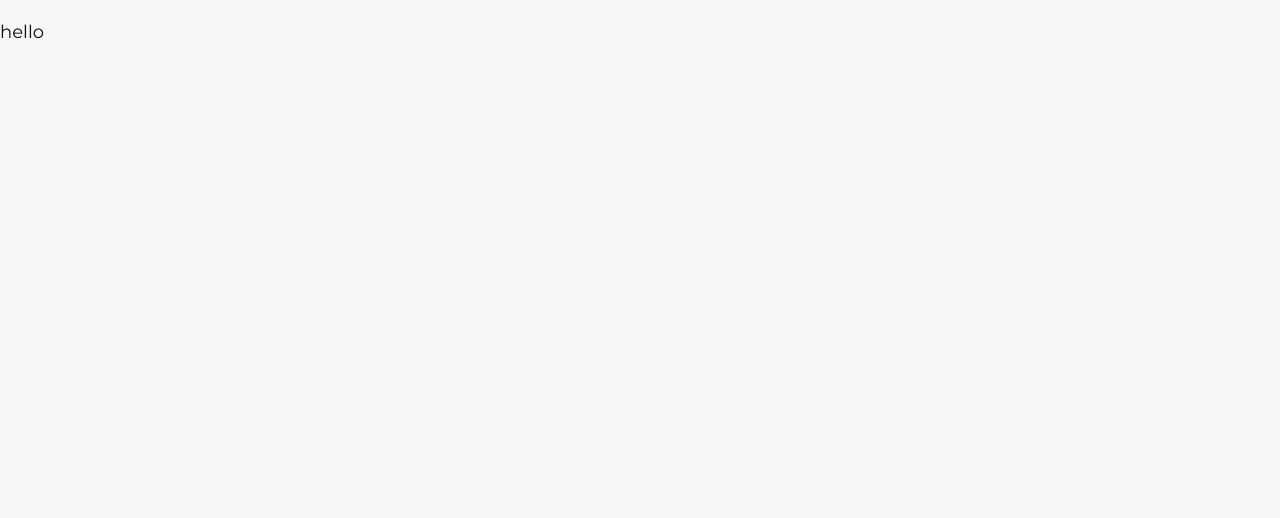
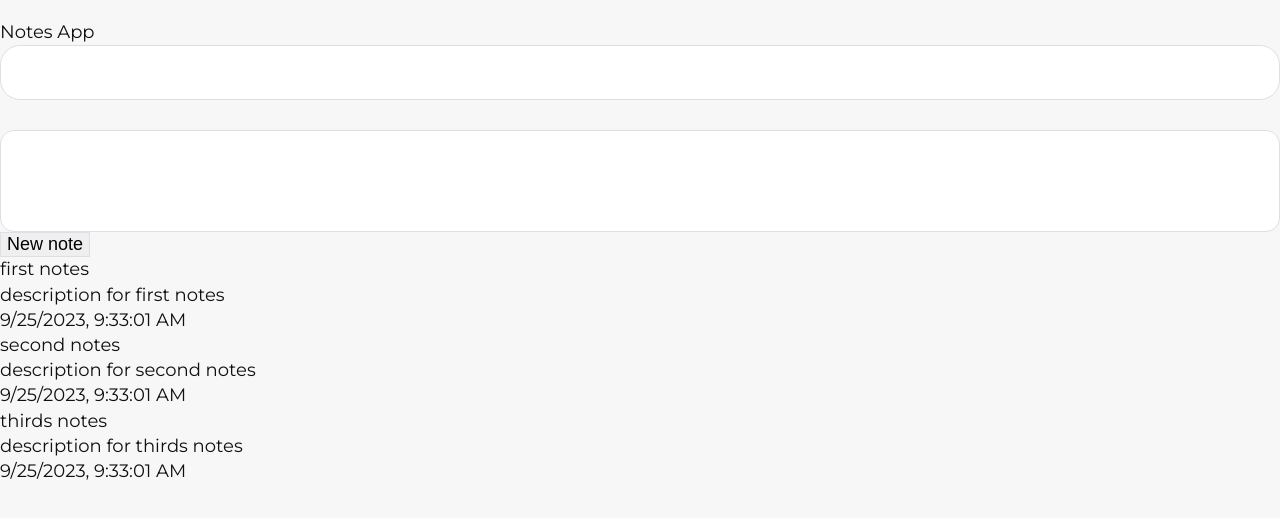
Before and after one commit to eishinkina/notes-app-vue, a Vue app: page / in a window 1280 px wide. Shown: the top 518 px of the page. Built offline with nearby package versions, Linux system fonts and the light colour scheme.

Commit message:
created a crud app

```diff
--- a/package.json
+++ b/package.json
@@ -1,5 +1,5 @@
 {
-  "name": "vue-cli",
+  "name": "notes-app",
   "version": "0.1.0",
   "private": true,
   "scripts": {
--- a/public/index.html
+++ b/public/index.html
@@ -11,7 +11,7 @@
       href="https://fonts.googleapis.com/css2?family=Montserrat:ital,wght@0,300;0,400;0,500;0,600;0,700;0,800;0,900;1,300;1,400;1,500;1,600;1,700;1,800;1,900&family=Nunito:wght@300;400;500;600;700;800;900&family=Open+Sans:ital@1&family=Poppins:wght@200;300;400;500;600;700;800;900&family=Roboto:wght@300;400;500;700;900&display=swap"
       rel="stylesheet"
     />
-    <title><%= htmlWebpackPlugin.options.title %></title>
+    <title>notes app</title>
   </head>
   <body>
     <noscript>
--- a/src/App.vue
+++ b/src/App.vue
@@ -3,7 +3,28 @@
     <div class="wrapper-content">
       <section>
         <div class="container">
-          <h1>hello</h1>
+          <h1>{{ title }}</h1>
+          <div class="message" v-if="message">
+            <p>{{ message }}</p>
+          </div>
+          <!-- new notes -->
+          <div class="new-note">
+            <input v-model="note.title" type="text" />
+            <textarea v-model="note.descr"></textarea>
+            <button @click="addNote">New note</button>
+          </div>
+          <!-- note list  -->
+          <div class="notes">
+            <div class="note" v-for="(note, i) in notes" :key="i">
+              <div class="note-header">
+                <h3>{{ note.title }}</h3>
+              </div>
+              <div class="note-body">
+                <p>{{ note.descr }}</p>
+              </div>
+              <span>{{ note.data }}</span>
+            </div>
+          </div>
         </div>
       </section>
     </div>
@@ -12,6 +33,50 @@
 
 <script>
 export default {
+  data() {
+    return {
+      title: "Notes App",
+      message: null,
+      note: {
+        title: "",
+        descr: "",
+      },
+      notes: [
+        {
+          title: "first notes",
+          descr: "description for first notes",
+          data: new Date(Date.now()).toLocaleString(),
+        },
+        {
+          title: "second notes",
+          descr: "description for second notes",
+          data: new Date(Date.now()).toLocaleString(),
+        },
+        {
+          title: "thirds notes",
+          descr: "description for thirds notes",
+          data: new Date(Date.now()).toLocaleString(),
+        },
+      ],
+    }
+  },
+  methods: {
+    addNote() {
+      let { title, descr } = this.note;
+      if (title === "") {
+        this.message = "title can`t be blank!";
+        return false;
+      }
+      this.notes.push({
+        title,
+        descr,
+        data: new Date(Date.now()).toLocaleString(),
+      });
+      this.message = null;
+      this.note.title = "";
+      this.note.descr = "";
+    },
+  },
 }
 </script>
 
```
